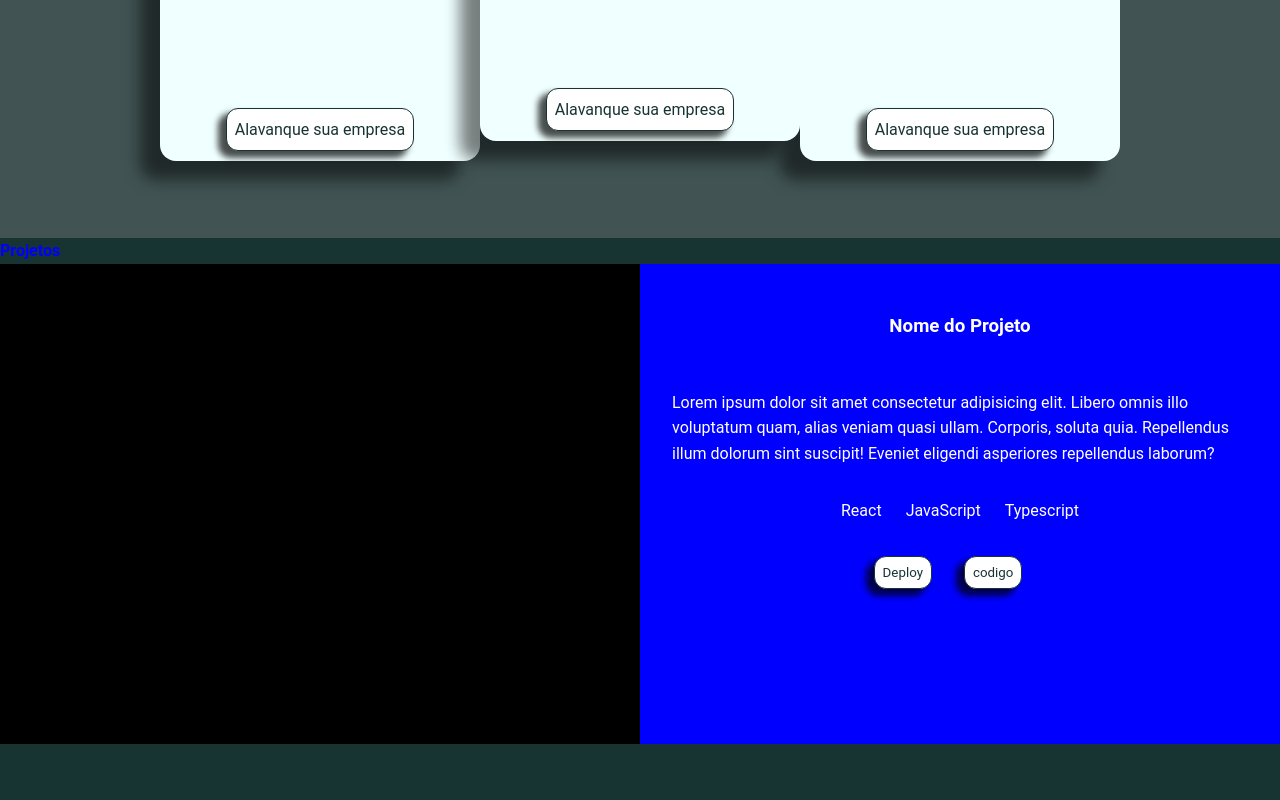
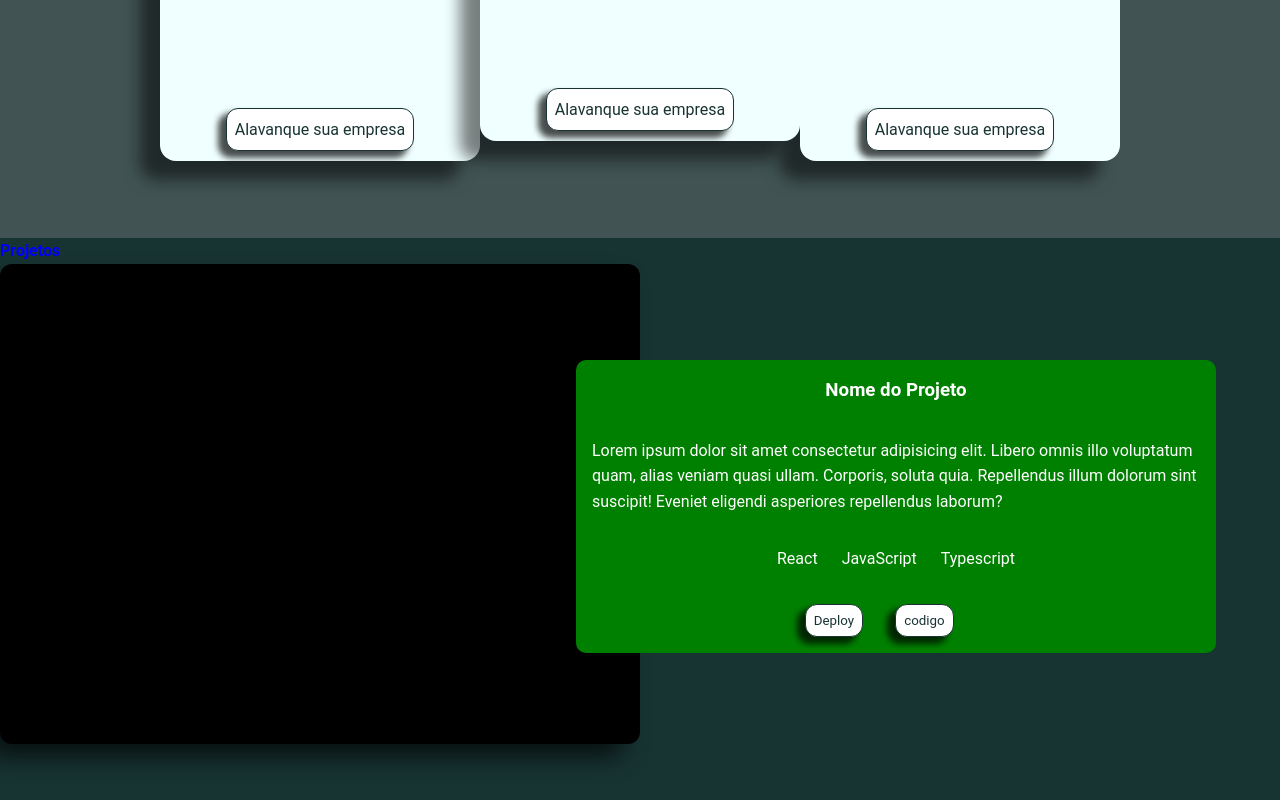
Before and after one commit to GabrielNBS/repository, a React (Create React App) app: page / in a window 1280 px wide. Shown: the part 1362-2162 px from the top of the page. Built offline with nearby package versions, Linux system fonts and the light colour scheme.

Commit message:
style: adjust CardBox layout

```diff
--- a/src/Components/Header/styles.ts
+++ b/src/Components/Header/styles.ts
@@ -14,7 +14,7 @@ export const Header = styled.header`
   align-items: center;
   background-color: ${(props) => props.theme.colors.secondary};
   box-shadow: 0 0 20px rgba(0, 0, 0, 0.2);
-  z-index: 1;
+  z-index: 2;
 
   ul {
     display: flex;
--- a/src/Components/ProjectCard/ProjectCard.tsx
+++ b/src/Components/ProjectCard/ProjectCard.tsx
@@ -7,8 +7,8 @@ export default function ProjectCard() {
     <S.Box>
       <S.ImgBox></S.ImgBox>
       <S.TextBox>
-        <h3>Nome do Projeto</h3>
         <div className="centralized">
+          <h3>Nome do Projeto</h3>
           <p>
             Lorem ipsum dolor sit amet consectetur adipisicing elit. Libero
             omnis illo voluptatum quam, alias veniam quasi ullam. Corporis,
--- a/src/Components/ProjectCard/styles.ts
+++ b/src/Components/ProjectCard/styles.ts
@@ -4,9 +4,9 @@ export const Box = styled.div`
   display: flex;
   width: 100%;
   height: 100%;
-  background-color: red;
   border-radius: 12px;
   color: #fff;
+  position: relative;
 `
 
 export const ImgBox = styled.div`
@@ -14,26 +14,26 @@ export const ImgBox = styled.div`
   background: black;
   width: 50%;
   height: 100%;
+  border-radius: 12px;
+  box-shadow: -15px 15px 25px -3px rgba(0, 0, 0, 0.7);
 `
 
 export const TextBox = styled.div`
   width: 50%;
   height: 100%;
-  background-color: blue;
   gap: 16px;
-
-  h3 {
-    display: flex;
-    justify-content: center;
-    margin-top: 3rem;
-  }
 
   > div {
     display: flex;
+    position: absolute;
+    left: 45%;
+    top: 20%;
+    width: 50%;
     flex-direction: column;
     gap: 2rem;
-    padding: 0 2rem;
-    margin-top: 3rem;
+    background-color: green;
+    padding: 1rem;
+    border-radius: 10px;
   }
 
   ul {
```
